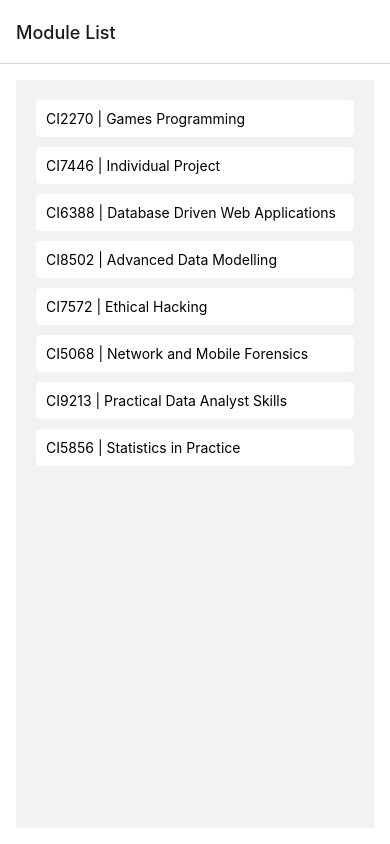
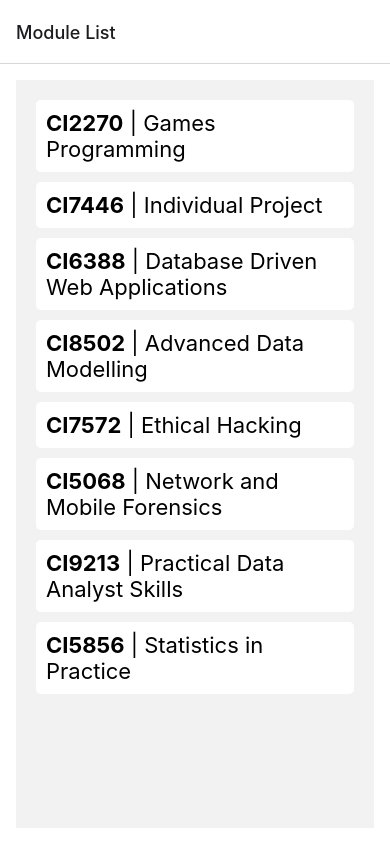
Before and after one commit to JayNightmare/CRUDLR, a React Native app: screen /ModuleListScreen in a window 390 px wide. Built offline with nearby package versions, Linux system fonts and the light colour scheme.

Commit message:
"Removed unnecessary StatusBar components, refactored ModuleListScreen to use ScrollView and ModuleItem component, and updated styles."

```diff
--- /dev/null
+++ b/src/components/entity/modules/ModuleItem.js
@@ -0,0 +1,31 @@
+import { Pressable, StyleSheet, View, Text } from "react-native";
+
+
+const ModuleItem = ({ module, onSelect }) => {
+    return (
+        <Pressable key={module.ModuleCode} onPress={() => onSelect(module)}>
+            <View style={styles.item}>
+                <Text style={styles.moduleNameText}>
+                    <Text style={{ fontWeight: "bold" }}>
+                        {module.ModuleCode}
+                    </Text>{" "}
+                    | {module.ModuleName}
+                </Text>
+            </View>
+        </Pressable>
+    );
+};
+
+const styles = StyleSheet.create({
+    item: {
+        backgroundColor: "#fff",
+        padding: 10,
+        marginBottom: 10,
+        borderRadius: 5,
+    },
+    moduleNameText: {
+        fontSize: 22, // adjust the font size here
+    },
+});
+
+export default ModuleItem;
--- /dev/null
+++ b/src/components/entity/modules/ModuleList.js
@@ -0,0 +1,32 @@
+import { StyleSheet, ScrollView } from "react-native";
+import ModuleItem from "./ModuleItem.js";
+
+
+const ModuleList = ({modules, onSelect}) => {
+    return (
+        <ScrollView style={styles.container}>
+            {modules.map((module) => {
+                return <ModuleItem key={module.ModuleCode} module={module} onSelect={onSelect(module)}/>
+            })}
+        </ScrollView>
+    );
+};
+
+const styles = StyleSheet.create({
+    container: {
+        flex: 1,
+        padding: 20,
+        backgroundColor: "#f2f2f2",
+    },
+    item: {
+        backgroundColor: "#fff",
+        padding: 10,
+        marginBottom: 10,
+        borderRadius: 5,
+    },
+    moduleNameText: {
+        fontSize: 22, // adjust the font size here
+    },
+});
+
+export default ModuleList;
--- a/src/components/layout/Screen.js
+++ b/src/components/layout/Screen.js
@@ -4,7 +4,7 @@ import { View, StatusBar, StyleSheet } from 'react-native';
 const Screen = ({ children }) => {
     return (
         <View style={styles.container}>
-            <StatusBar barStyle="light-content" />
+            <StatusBar barStyle="dark-content" />
             {children}
         </View>
     );
--- a/src/components/screens/ModuleAddScreen.js
+++ b/src/components/screens/ModuleAddScreen.js
@@ -5,7 +5,7 @@ import Screen from '../layout/Screen';
 const ModuleAddScreen = () => {
     return (
         <Screen>
-            <StatusBar barStyle="light-content" />
+            <StatusBar barStyle="dark-content" />
             <Text>Add</Text>
         </Screen>
     )
--- a/src/components/screens/ModuleListScreen.js
+++ b/src/components/screens/ModuleListScreen.js
@@ -1,42 +1,20 @@
-import React from 'react';
-import { Text, StatusBar, View, StyleSheet, Pressable } from 'react-native';
-import Screen from '../layout/Screen';
+import React from "react";
+import { StatusBar } from "react-native";
 
-import initialModules from '../../data/modules.js';
+import Screen from "../layout/Screen";
+import initialModules from "../../data/modules.js";
+import ModuleList from "../entity/modules/ModuleList.js";
 
 const ModuleListScreen = () => {
     const modules = initialModules;
+    const handleSelect = (module) => () => alert(`${module.ModuleCode}:  ${module.ModuleName}`);
 
     return (
         <Screen>
             <StatusBar barStyle="dark-content" />
-            <Pressable style={styles.container}>
-                { modules.map((module) => {
-                return (
-                    <View key={module.ModuleCode} style={styles.item}>
-                        <Text>{module.ModuleCode} | {module.ModuleName}</Text>
-                    </View>
-                )
-                })}
-            </Pressable>
-
+            <ModuleList modules={modules} onSelect={handleSelect} />
         </Screen>
-
-    )
+    );
 };
 
-const styles = StyleSheet.create({
-    container: {
-        flex: 1,
-        padding: 20,
-        backgroundColor: '#f2f2f2',
-    },
-    item: {
-        backgroundColor: '#fff',
-        padding: 10,
-        marginBottom: 10,
-        borderRadius: 5,
-    }
-});
-
 export default ModuleListScreen;
```
Also changed, not shown: App.js (+4 -4 lines).
